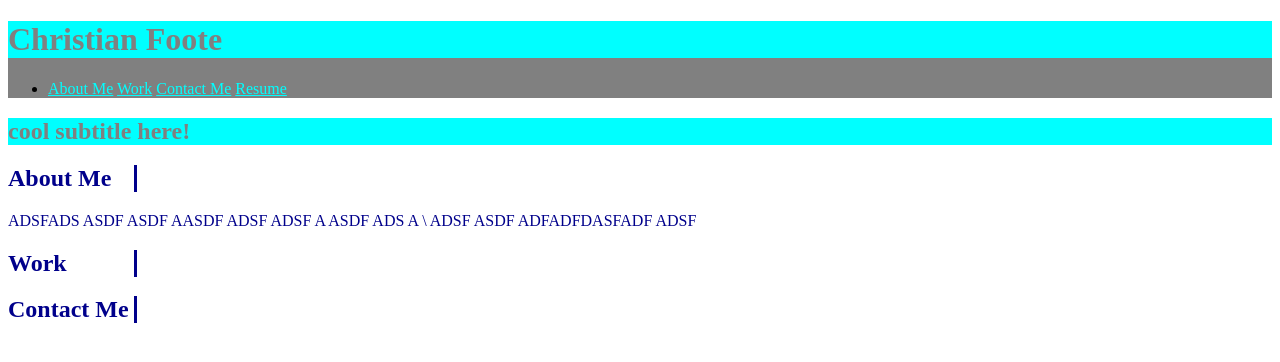
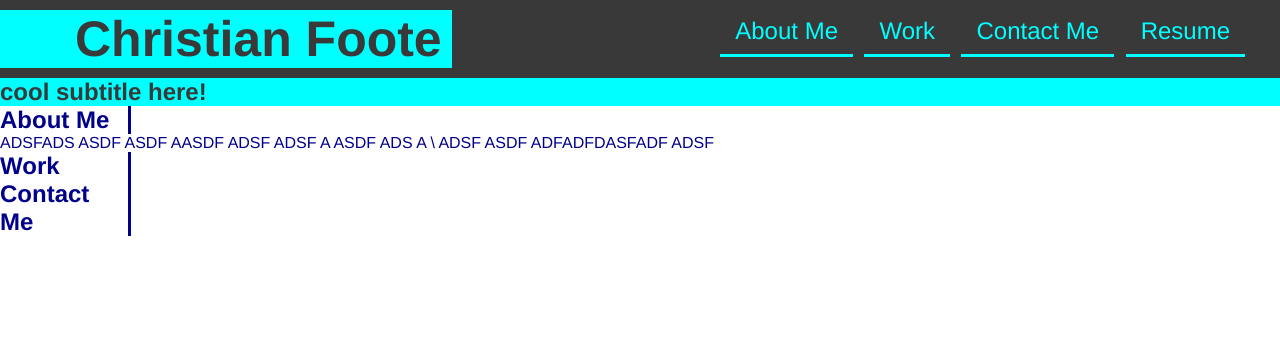
Before and after one commit to christianjF9/Portfolio, a plain HTML site: page index.html in a window 1280 px wide. Drawn offline with Linux system fonts and the light colour scheme.

Commit message:
styled the header

```diff
--- a/assets/css/style.css
+++ b/assets/css/style.css
@@ -1,18 +1,53 @@
+*{
+  margin: 0;
+}
 :root{
   --primary-color: darkBlue;
-  --secondary-color: gray;
+  --secondary-color: rgb(58, 57, 57);
   --tertiary-color: cyan;
+}
+body {
+  font-family: Helvetica, Arial, sans-serif;
 }
 /*Header*/
 header{
   background-color: var(--secondary-color);
+  padding: 10px 35px;
+  padding-left: 0;
+  display: flex;
+  justify-content: space-between;
 }
 header h1{
 color: var(--secondary-color);
 background-color: var(--tertiary-color);
+margin: 0;
+padding-left: 75px;
+padding-right: 10px;
+padding-top: 0;
+padding-bottom: 0;
+font-size: 50px;
+}
+header a {
+  text-decoration: none;
+  color: var(--tertiary-color);
+}
+header nav {
+  margin: 7px 0;
+}
+header nav ul{
+  list-style: none;
+  display: flex;
+  flex-wrap: wrap;
+  align-items: center;
+  justify-content: space-between;
+
 }
 header nav ul li a{
   color: var(--tertiary-color);
+  border-bottom: 3px solid;
+  font-size: x-large;
+  padding: 10px 15px;
+  margin-left: 7px ;
 }
 .hero h2{
   color: var(--secondary-color);
```
